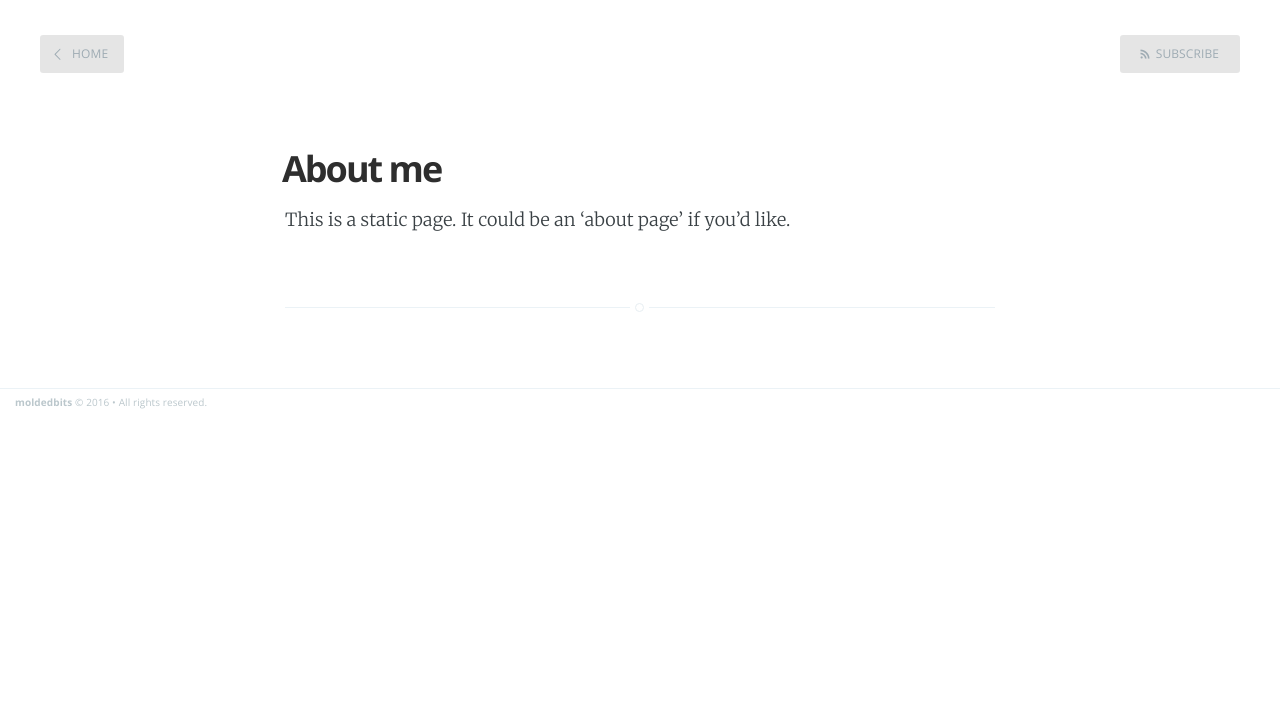
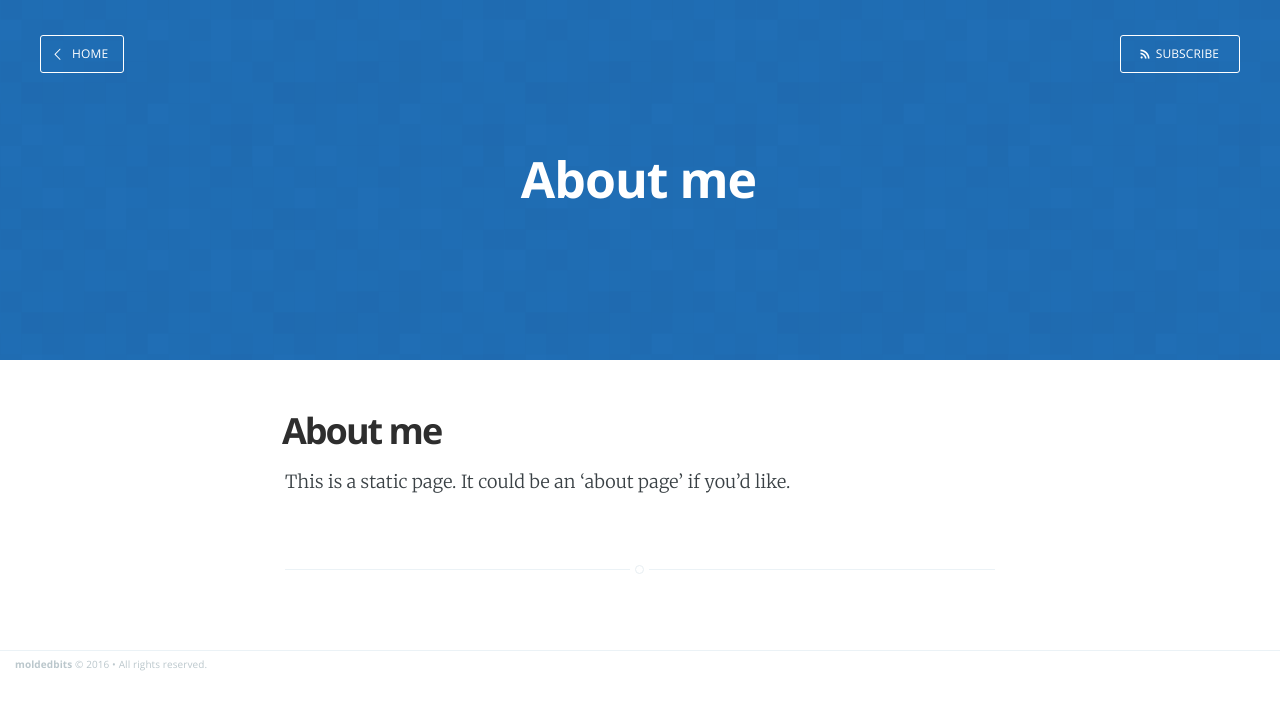
Before and after one commit to moldedbits/moldedbits.github.io, a Jekyll site: the page built from about.md, in a window 1280 px wide. Shown: the top 710 px of the page. Built offline with Jekyll 4.4.1, drawn with Linux system fonts in a browser that asks for light colours; Markdown is read by kramdown in place of the engine named in the settings.

```diff
--- a/_layouts/page.html
+++ b/_layouts/page.html
@@ -3,11 +3,28 @@ layout: default
 post_class: post-template page-template
 ---
 
-<nav class="main-nav clearfix">
-    <a class="back-button icon-arrow-left" href="{{ site.baseurl }}">Home</a>
-    <a class="subscribe-button icon-feed" href="{{ site.baseurl }}rss.xml">Subscribe</a>
-</nav>
-
+<header class="main-header {% if page.cover %}" style="background-image: url({{ page.cover }}) {%else%}no-cover{% endif %}" id="header">
+    <nav class="main-nav overlay clearfix">
+            {% if page.logo %}
+                <a class="blog-logo" href="{{ site.baseurl }}">
+                    <img src="{{ page.logo }}" alt="Blog Logo" />
+                </a>
+            {% endif %}
+        <a class="back-button icon-arrow-left" href="{{ site.baseurl }}">Home</a>
+        <a class="subscribe-button icon-feed" href="{{ site.baseurl }}rss.xml">Subscribe</a>
+    </nav>
+    <div class="vertical">
+        <div class="main-header-content inner">
+            <h1 class="page-title">{{ page.title }}</h1>
+            {% if page.tagline %}
+                <h2 class="page-description">
+                    {{ page.tagline }}
+                </h2>
+            {% endif %}
+        </div>
+    </div>
+    <a class="scroll-down icon-arrow-left" href="#content" data-offset="-45"><span class="hidden">Scroll Down</span></a>
+</header>
 
 <main class="content" role="main">
     <article class="post">
```
Also changed, not shown: hue/privacy.md (added, +29 -0 lines).
